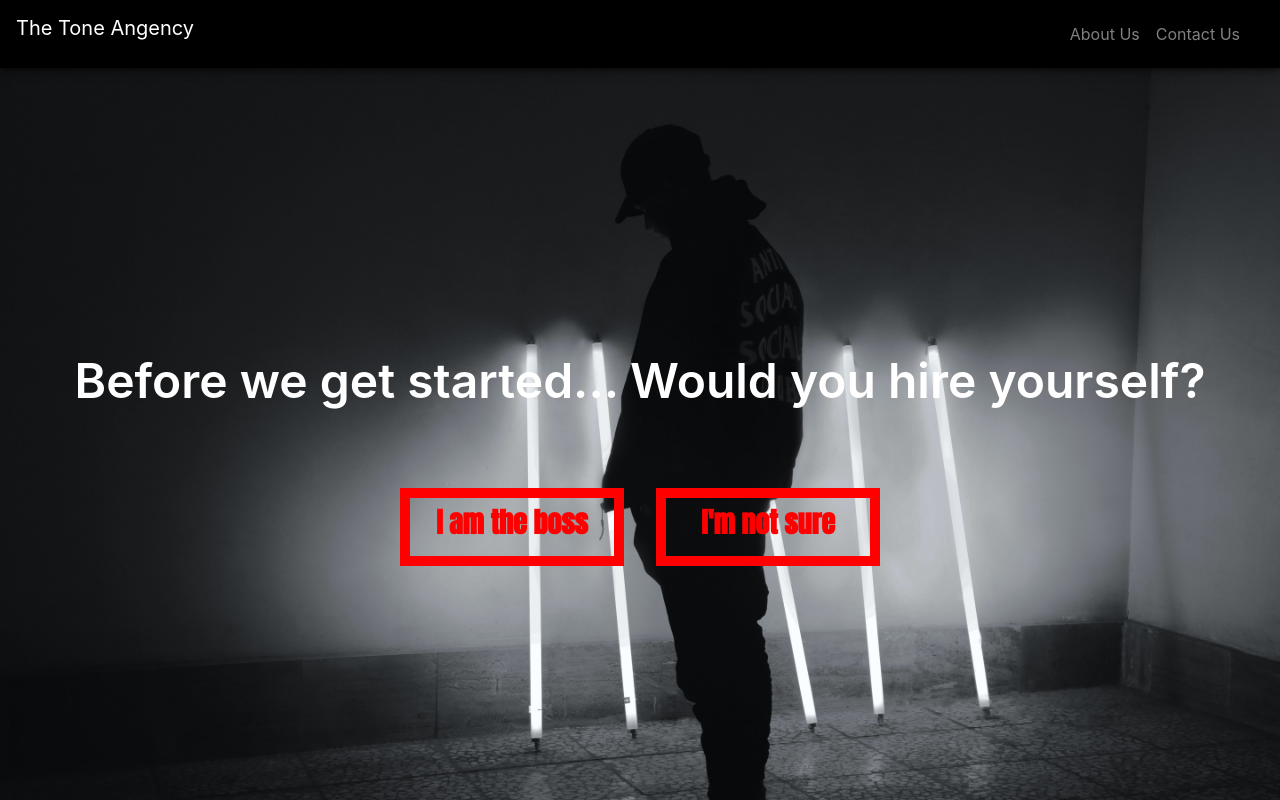
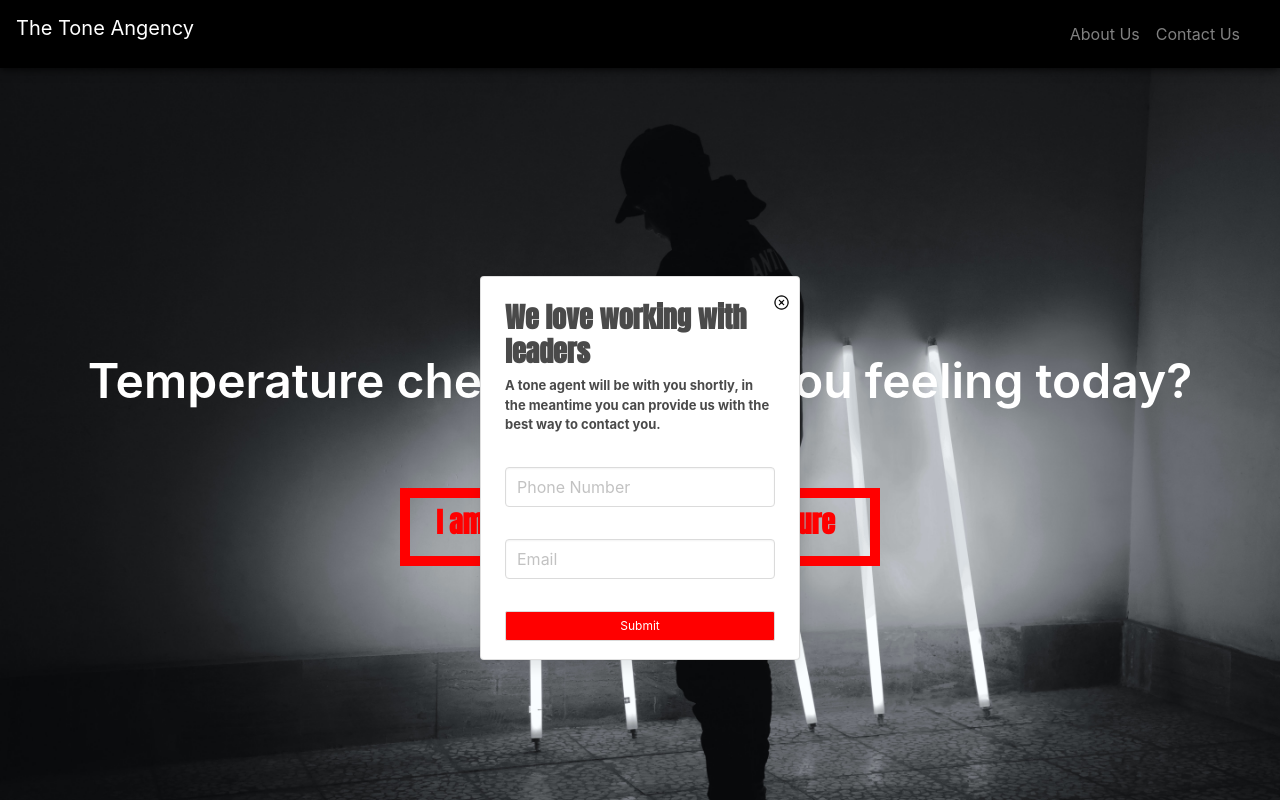
Before and after one commit to RDevCharles/agency_landing_page, a React (Create React App) app: page / in a window 1280 px wide. Both pictures are taken after a click on the button "I am the boss". Shown: the top 800 px of the page. Built offline with nearby package versions, Linux system fonts and the light colour scheme.

Commit message:
randomized question feature | chatbox added | ui fixes

```diff
--- a/public/index.html
+++ b/public/index.html
@@ -45,5 +45,7 @@
       To create a production bundle, use `npm run build` or `yarn build`.
     -->
     <script src="https://unpkg.com/aos@2.3.1/dist/aos.js"></script>
+    <script type="text/javascript">function add_chatinline(){var hccid=40627258;var nt=document.createElement("script");nt.async=true;nt.src="https://mylivechat.com/chatinline.aspx?hccid="+hccid;var ct=document.getElementsByTagName("script")[0];ct.parentNode.insertBefore(nt,ct);}
+      add_chatinline();</script>
   </body>
 </html>
--- a/src/App.css
+++ b/src/App.css
@@ -8,6 +8,10 @@
 h3 {
   font-family: 'Anton', sans-serif;
   font-weight: bold;
+}
+
+.btnImg {
+  cursor: pointer;;
 }
 
 .App {
--- a/src/App.js
+++ b/src/App.js
@@ -1,7 +1,9 @@
+import React from 'react';
 import './App.css';
 import "aos/dist/aos.css";
 import AOS from 'aos';
 import TopNav from './components/TopNav';
+import TopQuestion from './components/TopQuestion';
 import Header from './components/Header';
 import Services from './components/Services';
 import Footer from './components/Footer';
@@ -11,20 +13,12 @@ import PhoneHeader from './components/PhoneHeader';
 AOS.init();
 
 function App() {
+
   return (
     <div className="App">
       <TopNav />
 
-      <div style={{ display: 'flex', alignItems: 'center', justifyContent: 'center', flexDirection:'column' }} className='image_roll'>
-
-        <h1 data-aos="fade-up"
-     data-aos-duration="3000" class='centerMargin' style={{ marginBottom: '4rem', color: 'white' }} class="title is-1">Before we get started... Would you hire yourself?</h1>
-        <div data-aos="fade-up"
-     data-aos-duration="3000" style={{ display:'flex', flexWrap: 'wrap', justifyContent: 'center', alignItems:'center'}}><BigButton title='I am the boss' /> <BigButton title="I'm not sure" /></div>
-
-
-
-</div>
+<TopQuestion/>
       <div className='regHeader'>
         <Header />
         </div>
@@ -38,9 +32,12 @@ function App() {
       <BigButton title='Book Free Consultation'/>
       </div>
 
-      <Footer/>
+      <Footer />
+
     </div>
   );
+
+
 }
 
 export default App;
--- a/src/components/Header.js
+++ b/src/components/Header.js
@@ -6,7 +6,7 @@ const Header = () => {
       <>
         <div  style={{ display: 'flex', flexDirection: 'row', backgroundColor:'#0f0f0f' }}>
         <div className='centerAdjust' style={{margin:'4rem 40% 0rem 4rem ',width:'35rem'}}>
-          <h1  class='centerMargin' style={{marginBottom:'4rem', color:'white'}}class="title is-1">Pok pok PBR&B quinoa 3 wolf moon iceland snackwave.</h1>
+          <h1  class='centerMargin' style={{marginBottom:'4rem', color:'white'}}class="title is-1">Be the first to know about upcoming offers & events</h1>
         <button style={{backgroundColor:'red', marginBottom:'4rem'}} class="button is-danger is-large">Join The Mailing List</button>
           </div>
         <img className="phoneMinus" style={{ width: '25rem' }} src={HeroImg} />
--- a/src/components/InfoCard.js
+++ b/src/components/InfoCard.js
@@ -1,19 +1,26 @@
+import React from 'react';
+import Close from './icons/close.png';
+const InfoCard = (props) => {
 
-const InfoCard = (props) => {
+    const [disp, setDisplayed ] = React.useState('flex')
     return (
       <div
 
-        style={{ width: '20rem', height: '20rem', margin: '2rem 1rem', position: 'absolute', zIndex:1, display:'none' }} class="card">
+        style={{display:`${disp}`, width: '20rem', height: '24rem', margin: '2rem 1rem',zIndex:1,  }} class="card">
 
         <div style={{ display: 'flex', justifyContent: 'center', alignItems: 'center' }} class="card-content">
 
-
-          <div style={{ height: '14rem' }} >
-
-            <p style={{ fontSize: '13px', fontWeight: 'bold' }}>(styling artist / designing logo visual)
-Get in tune with your tone.  What makes your brand different from the other brands? What markets are you serving? What problems are you solving? These are the questions we need to ask in order for your brand or business to have an impact on the world. Work with The Tone Agency team members to turn your brand into a household name. #ToneUp
-
-Getting in tune with your tone.
+                <div style={{ height: '14rem' }} >
+                    <img className="btnImg" onClick={() => {
+                        setDisplayed('none')
+                }} style={{ position: 'absolute', width: '1.2rem', top: '1rem',right: '.5rem'}} src={Close}/>
+            <h3>{props.title}</h3>
+                    <p style={{ fontSize: '13px', fontWeight: 'bold' }}>{props.message}
+                        <input style={{margin:'2rem 0rem'}} class="input" type="text" placeholder="Phone Number"/>
+                        <input style={{ marginBottom: '2rem' }} class="input" type="text" placeholder="Email" />
+                        <button onClick={() => {
+                        setDisplayed('none')
+                }} style={{backgroundColor:'red', color:'white'}}class="button is-small is-fullwidth">Submit</button>
 </p>
 
 
--- /dev/null
+++ b/src/components/NoCard.js
@@ -0,0 +1,35 @@
+import React from 'react';
+import Close from './icons/close.png';
+const InfoCard = (props) => {
+
+    const [disp, setDisplayed ] = React.useState('flex')
+    return (
+      <div
+
+        style={{display:`${disp}`, width: '20rem', height: '20rem', margin: '2rem 1rem',zIndex:1,  }} class="card">
+
+        <div style={{display: 'flex', justifyContent: 'center', alignItems: 'center' }} class="card-content">
+
+                <div style={{ height: '14rem' }} >
+                    <img className="btnImg" onClick={() => {
+                        setDisplayed('none')
+                }} style={{ position: 'absolute', width: '1.2rem', top: '1rem',right: '.5rem'}} src={Close}/>
+            <h3>{props.title}</h3>
+                    <p style={{ fontSize: '13px', fontWeight: 'bold', }}>{props.message}
+
+                    </p>
+                        <a href={"https://docs.google.com/document/d/1bk4-jz8-QK_TU-Qa9brroSzyoSQDFL8Wf-gHOv2IYCg/edit?usp=sharing "} style={{marginTop:'4rem'}}onClick={() => {
+                        setDisplayed('none')
+                }} style={{backgroundColor:'red', color:'white'}}class="button is-small is-fullwidth">Take questionnaire</a>
+
+
+
+      </div>
+        </div>
+
+
+          </div>
+)
+}
+
+export default InfoCard
--- a/src/components/PhoneHeader.js
+++ b/src/components/PhoneHeader.js
@@ -3,7 +3,7 @@ const PhoneHeader = () => {
     return (
         <div  style={{ display: 'flex', backgroundColor:'#0f0f0f', justifyContent: 'center', alignItems: 'center', width:'100%'}}>
 <div style={{margin:'4rem 0rem 0rem 0rem ',width:'35rem', display: 'flex', flexDirection: 'column', justifyContent: 'center',alignItems: 'center', textAlign: 'center' }}>
-  <h1  style={{marginBottom:'4rem', color:'white'}}class="title is-1">Pok pok PBR&B quinoa 3 wolf moon iceland snackwave.</h1>
+  <h1  style={{marginBottom:'4rem', color:'white'}}class="title is-1">Be the first to know about upcoming offers & events</h1>
 <button style={{backgroundColor:'red', marginBottom:'4rem'}} class="button is-danger is-large">Join The Mailing List</button>
   </div>
 
--- /dev/null
+++ b/src/components/TopQuestion.js
@@ -0,0 +1,60 @@
+import React from 'react';
+import '../App.css';
+import "aos/dist/aos.css";
+import AOS from 'aos';
+import InfoCard from '../components/InfoCard';
+import NoCard from '../components/NoCard';
+import BigButton from '../components/BigButton';
+
+
+AOS.init();
+
+function TopQuestion() {
+
+  const [displ, setDisplayed] = React.useState('none');
+    const [displ2, setDisplayed2] = React.useState('none');
+
+    const randomQuestions = [
+        { question1: 'Temperature check. How are you feeling today?', answer1: 'yes', answer2: 'no', answer3: 'Does Organized Chaos count?' },
+        { question1: 'Do you consider yourself organized?', answer1: 'Energized', answer2: 'Overwhelmed', answer3: "I'm Not Sure" },
+        {question1:'Before we get started... Would you hire yourself?', answer1:'yes', answer2:'no', answer3:'Does Organized Chaos count?'}]
+
+  return (
+
+      <div style={{ display: 'flex', alignItems: 'center', justifyContent: 'center', flexDirection:'column' }} className='image_roll'>
+
+        <h1 data-aos="fade-up"
+          data-aos-duration="3000" class='centerMargin' style={{ marginBottom: '4rem', color: 'white' }} class="title is-1">{randomQuestions[0].question1}</h1>
+
+
+        {/*Info card to get customer info and start chat*/}
+        <div style={{position: 'absolute',display:`${displ}`, justifySelf: 'center', alignSelf: 'center'}}>
+        <InfoCard title='We love working with leaders' message="A tone agent will be with you shortly, in the meantime you can provide us with the best way to contact you."/>
+        </div>
+
+        <div style={{position: 'absolute',display:`${displ2}`, justifySelf: 'center', alignSelf: 'center'}}>
+        <NoCard title="Let's break down why you feel this way, together." message="Take our questionnaire and a Tone Agent will get back to you as soon as possible. We'll use your responses to help guide us as we navigate the development of your brand."/>
+        </div>
+
+{/* Big buttons for header page*/}
+
+        <div data-aos="fade-up"
+          data-aos-duration="3000" style={{ display: 'flex', flexWrap: 'wrap', justifyContent: 'center', alignItems: 'center' }}><div onClick={() => {
+            setDisplayed('flex')
+          }}><BigButton title='I am the boss' /></div>
+
+          <div onClick={() => {
+            setDisplayed2('flex')
+     }}><BigButton title="I'm not sure" /></div>
+
+
+        </div>
+
+
+
+          </div>
+
+    )
+}
+
+export default TopQuestion;
```
Also changed, not shown: src/components/ServiceCard.js (+44 -20 lines), src/components/Services.js (+26 -13 lines), src/components/icons/close.png (added), todo.txt.
